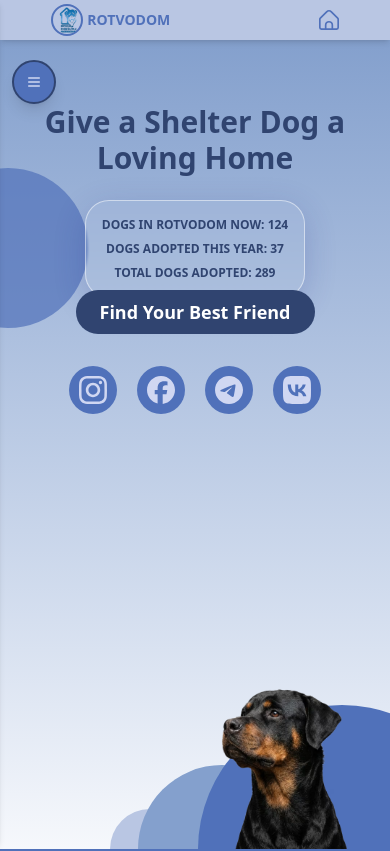
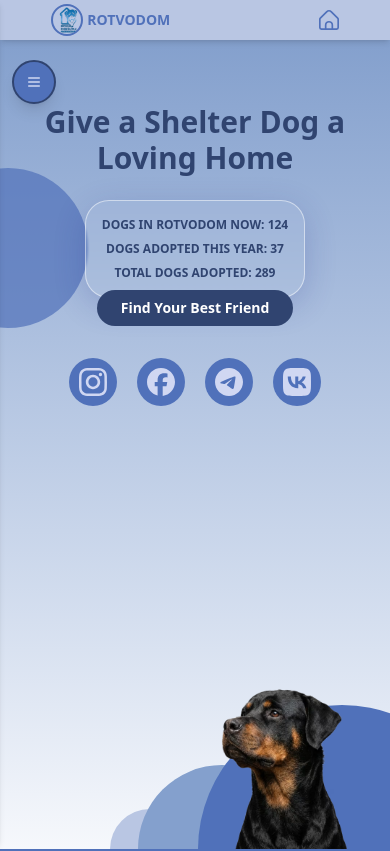
Before and after one commit to bavayra/dog-shelter, a React (Vite) app: page / in a window 390 px wide. Shown: the top 851 px of the page. Built offline with nearby package versions, Linux system fonts and the light colour scheme.

Commit message:
style(Button): simplified base styles and improved responsive variant/size rules

```diff
--- a/src/components/Button.tsx
+++ b/src/components/Button.tsx
@@ -37,7 +37,7 @@ const Button = ({
   };
   const sizeStyles: Record<ButtonSize, string> = {
     small: 'px-3 py-1.5 text-sm',
-    medium: 'px-4 py-2 text-base sm:text-lg sm:px-6 sm:py-2',
+    medium: 'px-4 py-2 text-base xs:text-sm sm:text-lg sm:px-6 sm:py-2',
     large: 'px-5 py-3 text-lg',
   };
   return (
```
